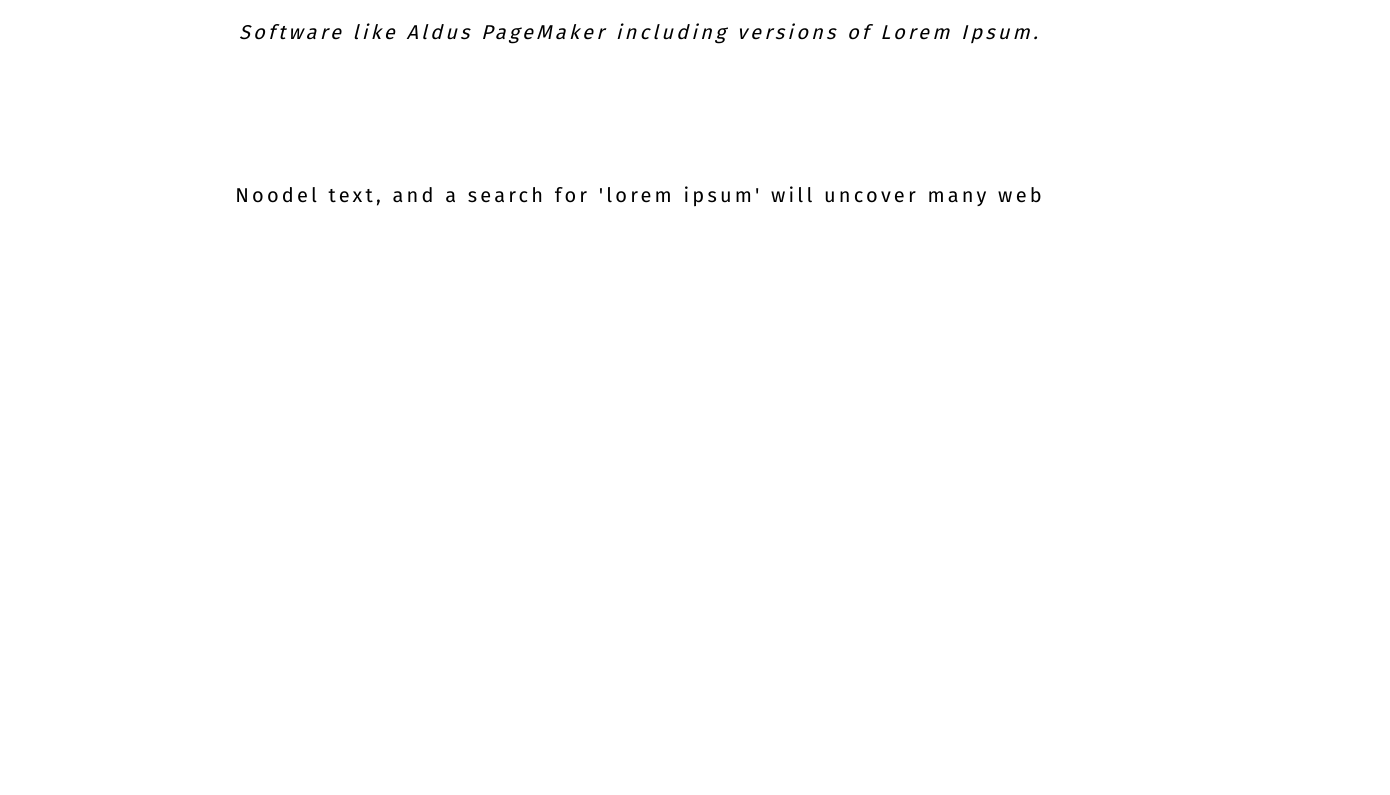
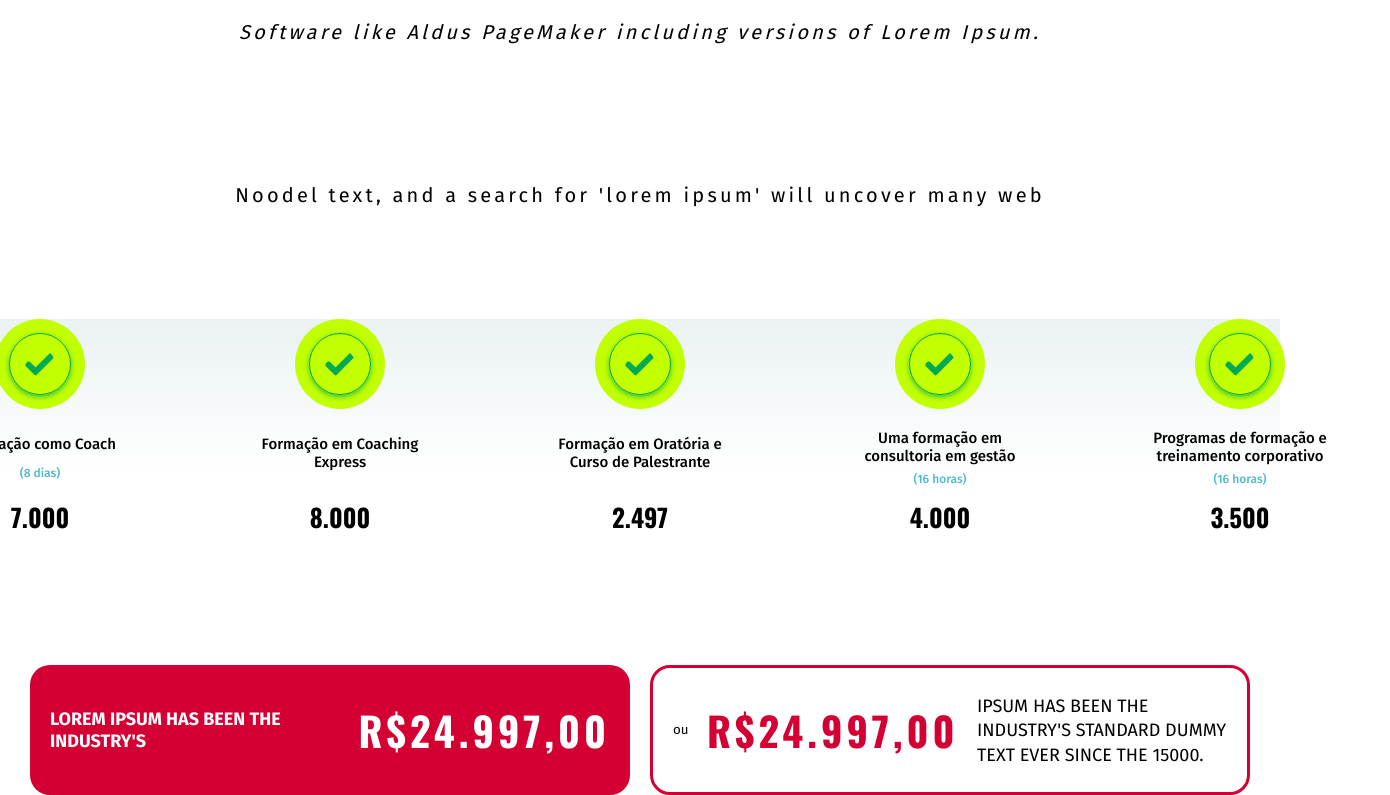
Before and after one commit to carlosemartins97/kbrtec, a React (Create React App) app: page / in a window 1280 px wide. Shown: the part 6713-7508 px from the top of the page, 1390 px wide, since content can reach past the window. Before the commit the page ends 7032 px from the top, so only its background shows below. Built offline with nearby package versions, Linux system fonts and the light colour scheme; a web font is replaced by a local one.

Commit message:
Add offer buttons

```diff
--- a/src/core/components/Button/styles.js
+++ b/src/core/components/Button/styles.js
@@ -10,10 +10,7 @@
     letter-spacing: 0.1em;
     text-transform: uppercase;
 
-    background: linear-gradient(
-            ${props => props.theme.colors.gradient.secondary},
-            ${props => props.theme.colors.gradient.primary}
-        );
+    background: ${props => props.theme.colors.secondary};
 
     border-radius: 30px;
 
--- a/src/core/styles/theme/main.js
+++ b/src/core/styles/theme/main.js
@@ -14,7 +14,7 @@
         black: "#000",
         gray: "rgb(237,237,237)",
 
-        warning: '	#cc3300',
+        warning: '	#D40033',
     }
 };
 
--- a/src/pages/Home/components/Header/styles.js
+++ b/src/pages/Home/components/Header/styles.js
@@ -75,6 +75,13 @@
 
     >img {
         margin-left: 70px;
+    }
+
+    > a {
+        background: linear-gradient(
+            ${props => props.theme.colors.gradient.secondary},
+            ${props => props.theme.colors.gradient.primary}
+        );
     }
 `;
 
--- /dev/null
+++ b/src/pages/Home/components/PriceDetails/Details/index.jsx
@@ -0,0 +1,76 @@
+import React from 'react';
+
+import Rectangle from '../../../../../core/components/Rectangle';
+// import Button from '../../../../../core/components/Button';
+import correctImg from '../../../../../core/assets/correct2.png';
+
+import {
+    Container,
+    FormationContainer,
+    Formation,
+    FormationTitle,
+    FormationPrice,
+    FormationSubtitle,
+    CallToActionButtons,
+    FirstOfferButton,
+    SecondOfferButton,
+    OfferText,
+    OfferPrice,
+} from './styles';
+
+const Details = () => {
+
+    const allFormationsInfo = [
+        {title: 'Formação como Coach', price: '7.000', subtitle:'(8 dias)'},
+        {title: 'Formação em Coaching Express', price: '8.000'},
+        {title: 'Formação em Oratória e Curso de Palestrante', price: '2.497'},
+        {title: 'Uma formação em consultoria em gestão', price: '4.000', subtitle:'(16 horas)'},
+        {title: 'Programas de formação e treinamento corporativo', price: '3.500', subtitle:'(16 horas)'},
+    ]
+
+    return (
+        <Container>
+            <FormationContainer>
+            {
+                allFormationsInfo.map(item => {
+                    return (
+                        <Formation key={item.title}>
+                            <Rectangle><img src={correctImg} alt="Foto de um símbolo positivo."/></Rectangle>
+
+                            <FormationTitle>
+                                {item.title}
+                            </FormationTitle>
+
+                            <FormationSubtitle>
+                                {item.subtitle}
+                            </FormationSubtitle>
+
+                            <FormationPrice>
+                                {item.price}
+                            </FormationPrice>
+                        </Formation>
+                    )
+                })
+            }
+            </FormationContainer>
+
+            <CallToActionButtons>
+
+                <FirstOfferButton>
+                    <OfferText>Lorem Ipsum has been the industry's</OfferText>
+                    <OfferPrice>R$24.997,00</OfferPrice>
+                </FirstOfferButton>
+
+                <SecondOfferButton>
+                    <small>ou</small>
+                    <OfferPrice>R$24.997,00</OfferPrice>
+                    <OfferText>Ipsum has been the industry's standard dummy text ever since the 15000.</OfferText>
+                </SecondOfferButton>
+
+            </CallToActionButtons>
+
+        </Container>
+    )
+}
+
+export default Details;
--- /dev/null
+++ b/src/pages/Home/components/PriceDetails/Details/styles.js
@@ -0,0 +1,167 @@
+import styled from 'styled-components';
+
+export const Container = styled.div`
+    font-family: 'Fira Sans';
+
+    background: linear-gradient(180deg, rgba(25, 112, 129, 0.1) -3.79%, rgba(247, 247, 249, 0) 32.02%);
+    position: relative;
+
+    display: flex;
+    flex-direction: column;
+    align-items: center;
+    justify-content: center;
+`;
+
+export const FormationContainer = styled.div`
+    display: grid;
+    grid-template-columns: repeat(5, 1fr);
+`;
+
+export const Formation = styled.div`
+
+    display: flex;
+    align-items: center;
+    flex-direction: column;
+    justify-content: space-between;
+
+    margin: 0 50px;
+
+
+    > :first-child {
+        border-radius: 50%;
+
+        width: 90px;
+        height: 90px;
+
+        display: flex;
+        align-items: center;
+        justify-content: center;
+        > img {
+            transform: rotate(45deg);
+
+            border-radius: 50%;
+            border: 1px solid #00AA54;
+            box-sizing: border-box;
+            box-shadow: 0px 2px 5px rgba(0, 170, 84, 0.75);
+
+            padding: 15px;
+        }
+    }
+
+`;
+
+export const FormationTitle = styled.h4`
+    width: 200px;
+
+    text-align: center;
+
+    font-weight: 500;
+    font-size: 15px;
+    line-height: 18px;
+
+    padding-top: 20px;
+`;
+
+export const FormationSubtitle = styled.span`
+    padding-top: 5px;
+
+    font-weight: 500;
+    font-size: 12px;
+    line-height: 18px;
+    color: ${props => props.theme.colors.gradient.secondary};
+
+`;
+
+export const FormationPrice = styled.h2`
+    padding-top: 10px;
+
+    font-family: 'Oswald';
+    font-size: 25px;
+
+    line-height: 37px;
+
+    text-transform: uppercase;
+`;
+
+export const CallToActionButtons = styled.div`
+    width: 100%;
+
+    padding-top: 130px;
+
+    display: flex;
+    align-items: center;
+    justify-content: center;
+`;
+
+export const FirstOfferButton = styled.a`
+    display: flex;
+    justify-content: space-between;
+    align-items: center;
+
+    margin-right: 10px;
+    padding: 0 20px;
+
+    width: 600px;
+    height: 130px;
+    background: ${props => props.theme.colors.warning};
+    border-radius: 20px;
+
+    &:hover {
+        transition: opacity .3s;
+        opacity: .7;
+    }
+`;
+
+
+export const SecondOfferButton = styled.a`
+    display: flex;
+    justify-content: space-between;
+    align-items: center;
+
+    border: 3px solid ${props => props.theme.colors.warning};
+    box-sizing: border-box;
+    border-radius: 20px;
+
+    padding: 0 20px;
+    margin-left: 10px;
+
+    width: 600px;
+    height: 130px;
+
+    > span {
+        color: ${props => props.theme.colors.warning};
+    }
+
+    > :last-child {
+        font-weight: 300;
+        font-size: 18px;
+        line-height: 136.5%;
+
+        color: ${props => props.theme.colors.black};
+    }
+
+    &:hover {
+        transition: opacity .3s;
+        opacity: .5;
+    }
+`;
+
+export const OfferPrice = styled.span`
+        font-family: 'Oswald';
+        font-weight: bold;
+        font-size: 40px;
+        line-height: 60px;
+        letter-spacing: 0.1em;
+
+        color: ${props => props.theme.colors.white};
+`;
+
+export const OfferText = styled.span`
+    width: 250px;
+
+    color: ${props => props.theme.colors.white};
+    font-weight: 600;
+    font-size: 18px;
+    line-height: 22px;
+    text-transform: uppercase;
+`;
--- a/src/pages/Home/components/PriceDetails/index.jsx
+++ b/src/pages/Home/components/PriceDetails/index.jsx
@@ -1,4 +1,6 @@
 import React from 'react';
+
+import Details from './Details';
 import Header from './Header';
 
 import {
@@ -9,6 +11,8 @@
     return (
         <Container>
             <Header />
+
+            <Details />
         </Container>
     )
 }
```
Also changed, not shown: src/core/assets/correct2.png (added).
